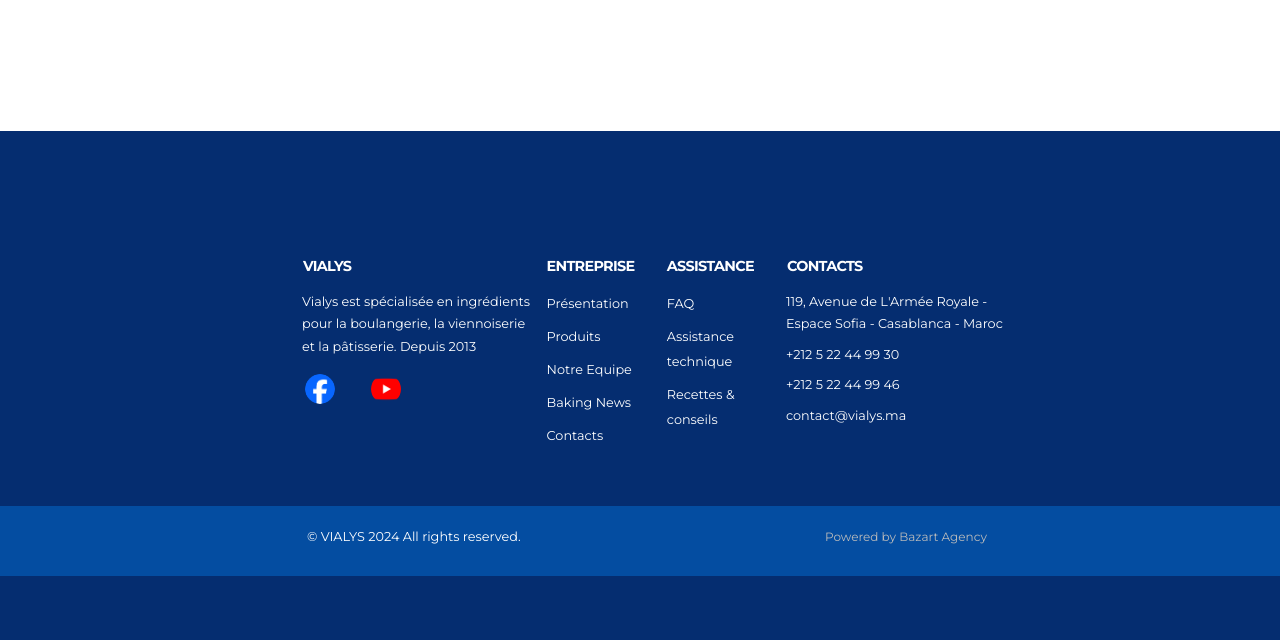
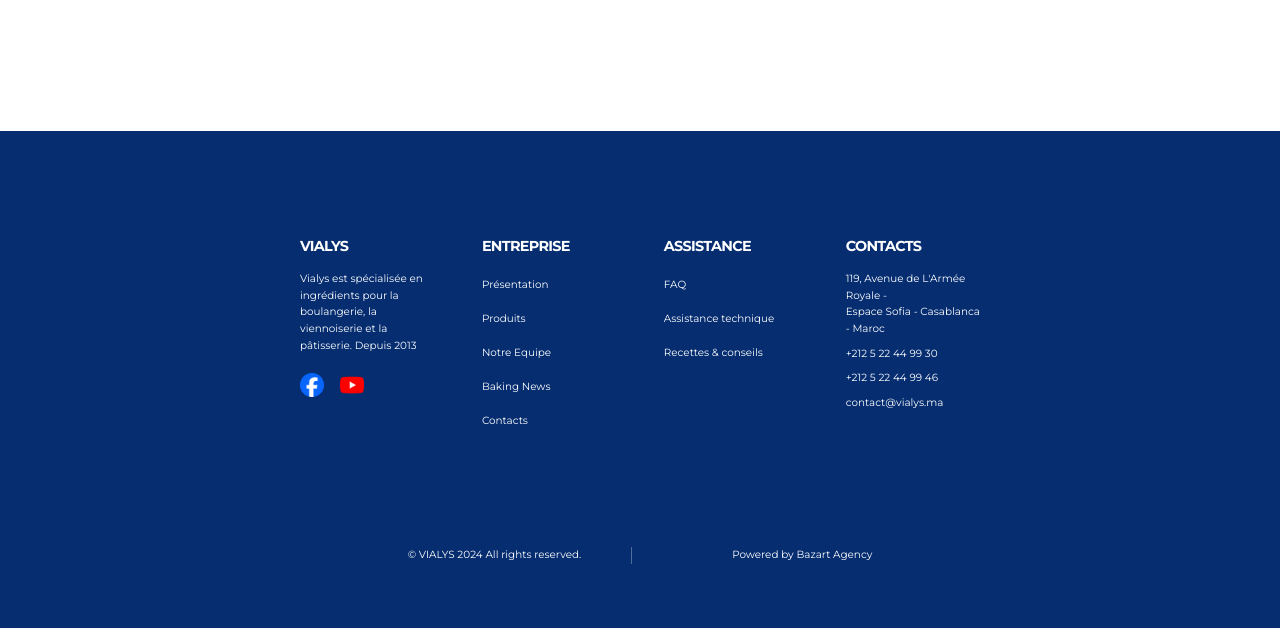
Before and after one commit to elmehdi-elfedini/vialys-project, a Django app: page /8/ in a window 1280 px wide. Shown: the part 2990-3630 px from the top of the page. Run offline with Django 5.2, Linux system fonts and the light colour scheme; data comes from the database, SQL or seed files in the repository; some libraries are stand-ins or nearby versions.

Commit message:
Update base.html

```diff
--- a/products/templates/products/base.html
+++ b/products/templates/products/base.html
@@ -39,7 +39,7 @@
     <!-- Theme Custom CSS -->
     <link rel="stylesheet" href="{% static 'css/custom.css' %}">
     <!-- Demo CSS -->
-    <link rel="stylesheet" href="{% static 'css/footer.css'%}">
+    <!-- <link rel="stylesheet" href="{% static 'css/footer.css'%}"> -->
     <link rel="stylesheet" href="{% static 'css/alert_style.css'%}">
     <link rel="stylesheet" href="{% static 'css/header_style.css'%}">
     <!-- Montserrat font -->
@@ -255,7 +255,7 @@
                             <li><a href="{% url 'acceuil' %}">Présentation</a></li>
                             <li><a href="{% url 'marque' %}">Produits</a></li>
                             <li><a href="{% url 'service_commercial' %}">Notre Equipe</a></li>
-                            <li><a href="{% url 'blog_list' %}">Baking News</a></li>
+                            <li><a href="#">Baking News</a></li>
                             <li><a href="{% url 'contact' %}">Contacts</a></li>
                         </ul>
                     </div>
@@ -265,7 +265,7 @@
                         <ul>
                             <li><a href="{% url 'service_commercial' %}">FAQ</a></li>
                             <li><a href="{% url 'contact' %}">Assistance technique</a></li>
-                            <li><a href="{% url 'blog_list' %} ">Recettes & conseils</a></li>
+                            <li><a href="#">Recettes & conseils</a></li>
                         </ul>
                     </div>
 
@@ -303,7 +303,6 @@
 }
 
 .footer-content {
-
     display: flex;
     flex-wrap: wrap;
     justify-content: space-between;
@@ -314,10 +313,8 @@
 
 .footer-section {
     flex: 1;
-            /* min-width: 160px;
-            max-width: 260px; */
-            margin-right: -22px;
-            margin-left: -22px;
+    margin-bottom: 2rem;
+    padding: 0 15px;
 }
 
 .footer h5 {
@@ -326,16 +323,15 @@
     font-weight: 600;
     margin-bottom: 1rem;
     text-transform: uppercase;
+    padding-left: 0;
 }
 
 .footer p {
-
     color: white;
-            font-size: 0.8rem;
-            /* line-height: 1.4; */
-            padding-left: 39px;
+    font-size: 0.65rem;
+    line-height: 1.6;
+    padding-left: 0;
     margin-bottom: 0.5rem;
-
 }
 
 .footer ul {
@@ -351,65 +347,54 @@
 .footer ul li a {
     color: white;
     text-decoration: none;
-            font-size: 0.8rem;
+    font-size: 0.65rem;
     transition: opacity 0.3s ease;
 }
 
-        .footer ul li a:hover {
-            opacity: 0.8;
-        }
-
 .social-icons {
-            padding-left: 22px;
     display: flex;
     gap: 1rem;
     margin-top: 1rem;
+    padding-left: 0;
 }
 
-        .social-icon {
-            width: 30px;
-            height: 30px;
-            background: rgba(255, 255, 255, 0.1);
-            border-radius: 50%;
+.social-icons img {
+    width: 24px;
+    height: 24px;
+    object-fit: contain;
+}
+
+.footer-bottom {
     display: flex;
+    justify-content: center;
     align-items: center;
-            justify-content: center;
+    gap: 50px; /* Augmenté l'espacement entre les éléments */
+    padding-top: 2rem;
+    font-size: 0.65rem;
+    max-width: 710px;
+    margin: 0 auto;
+}
+
+.footer-bottom p {
+    margin: 0;
+    padding: 0;
+}
+
+.footer-bottom p:first-child {
+    padding-right: 50px; /* Ajout d'un padding à droite du premier texte */
+    border-right: 1px solid rgba(255, 255, 255, 0.3); /* Ajout d'une ligne séparatrice */
+}
+
+.footer-bottom p:last-child {
+    padding-left: 50px; /* Ajout d'un padding à gauche du deuxième texte */
+}
+
+.footer-bottom a {
     color: white;
     text-decoration: none;
-            transition: background 0.3s ease;
 }
 
-        .social-icon:hover {
-            background: rgba(255, 255, 255, 0.2);
-        }
-
-        .newsletter {
-            margin-top: 1rem;
-            position: relative;
-        }
-
-        .newsletter input {
-            width: 100%;
-            padding: 0.9rem;
-            border: none;
-            border-radius: 3px;
-            font-size: 0.85rem;
-        }
-
-        .newsletter button {
-            position: absolute;
-            right: 3px;
-            top: 50%;
-            transform: translateY(-50%);
-            padding: 0.3rem 0.8rem;
-            background-color: #52c4c4;
-            color: white;
-            border: none;
-            border-radius: 2px;
-            font-size: 0.75rem;
-            cursor: pointer;
-        }
-
+/* Responsive design */
 @media (max-width: 992px) {
     .footer-content {
         justify-content: flex-start;
@@ -424,6 +409,21 @@
     .footer-section {
         flex: 0 0 100%;
         max-width: 100%;
+    }
+
+    .footer-bottom {
+        flex-direction: column;
+        gap: 10px;
+        text-align: center;
+    }
+
+    .footer-bottom p:first-child {
+        padding-right: 0;
+        border-right: none;
+    }
+
+    .footer-bottom p:last-child {
+        padding-left: 0;
     }
 }
         </style>
```
Lines whose indentation alone changed are shown as unchanged.
